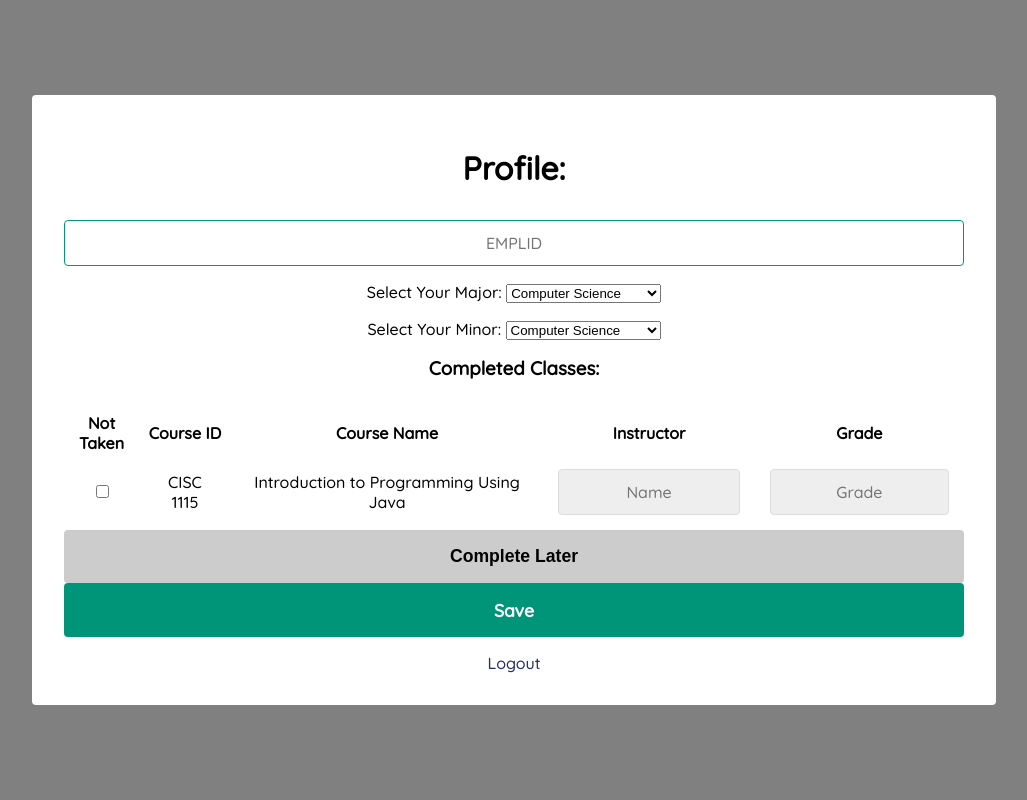
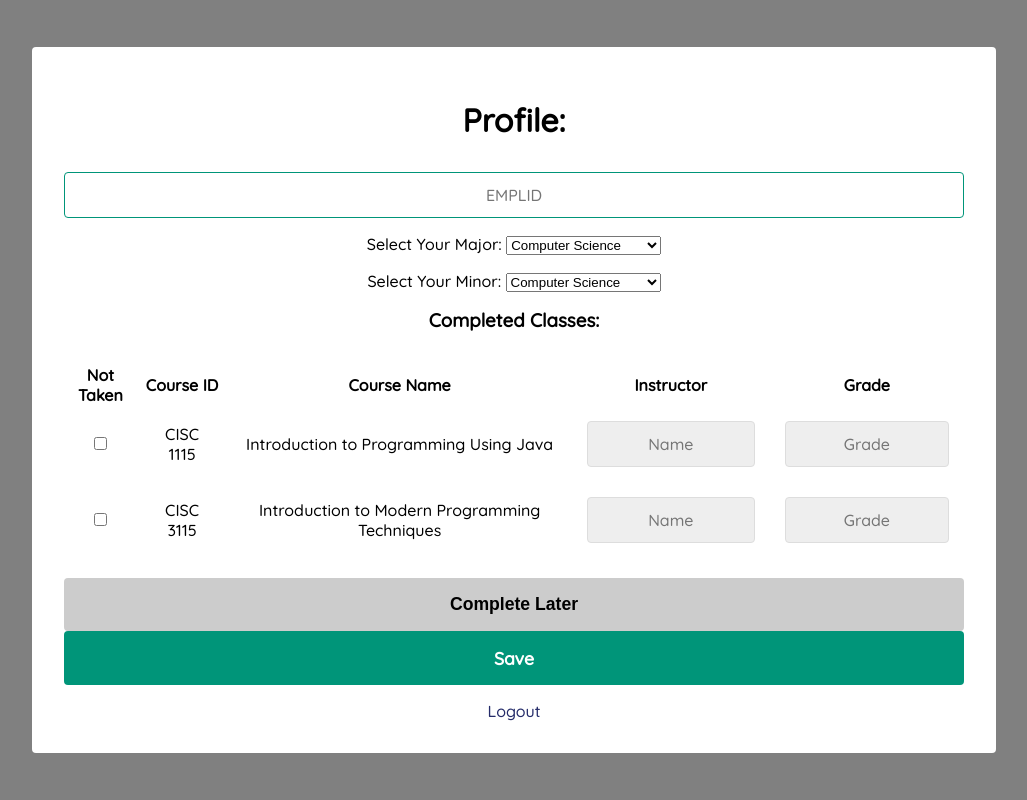
Before and after one commit to MLev98/CISC4900_SP21, a PHP site: page /profile.html in a window 1280 px wide. Shown: the whole page, without its empty margins (126-1153 px from the left). Run offline with PHP 8.4, Linux system fonts and the light colour scheme.

Commit message:
Styling Elements
* Styles Table Rows on hover
* Styles Checkbox pointers
* Adds another example row (they will removed when all courses are fetched from the database)

```diff
--- a/src/main.css
+++ b/src/main.css
@@ -159,8 +159,16 @@ body{
   text-decoration: underline;
 }
 
+input[type=checkbox] {
+  cursor: pointer;
+}
+
 table, td {
   border-collapse: collapse; text-align: center; padding: 15px;
+}
+
+tr:hover {
+  background: #f3f3f3;
 }
 
 .placeholder {
--- a/src/profile.html
+++ b/src/profile.html
@@ -45,6 +45,7 @@
             <th>Not Taken</th><th>Course ID</th><th>Course Name</th><th>Instructor</th><th>Grade</th>
           </tr>
         </div>
+        <!-- Example to Display Formatting (Remove Later)-->
         <div class="form__input-group">
           <tr id="tr_1115">
             <td><input type="checkbox" id="cisc1115_bool" onclick="strikethroughRow(this)" name="tr_1115" value="cisc1115"></td>
@@ -53,9 +54,18 @@
             <td><input type="text" class="form__input placeholder" autofocus placeholder="Name" id="cisc1115_instructor"></td>
             <td><input type="text" class="form__input placeholder" autofocus placeholder="Grade" id="cisc1115_grade" maxlength="2"></td>
           </tr>
+
+          <tr id="tr_3115">
+            <td><input type="checkbox" id="cisc3115_bool" onclick="strikethroughRow(this)" name="tr_3115" value="cisc3115"></td>
+            <td>CISC 3115</td>
+            <td>Introduction to Modern Programming Techniques</td>
+            <td><input type="text" class="form__input placeholder" autofocus placeholder="Name" id="cisc3115_instructor"></td>
+            <td><input type="text" class="form__input placeholder" autofocus placeholder="Grade" id="cisc3115_grade" maxlength="2"></td>
+          </tr>
           <div class="form__input-error-message"></div>
         </div>
       </table>
+      <br>
       <button class="form__button2" type="button">Complete Later</button>
       <button class="form__button" type="submit">Save</button>
       <p class="form__text">
```
